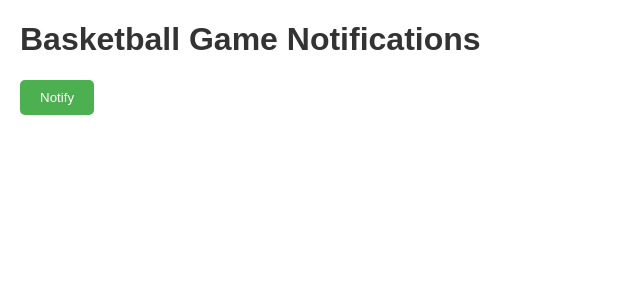
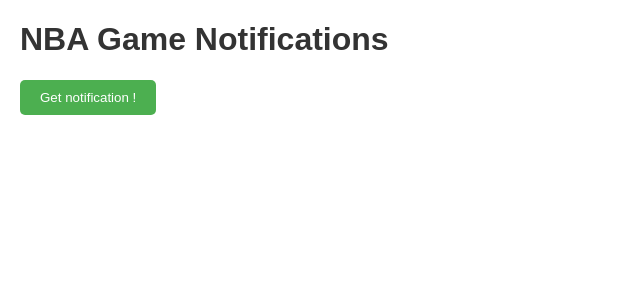
Before and after one commit to shady-15/NBA-project, a Flask app: page / in a window 1280 px wide. Shown: the top 300 px of the page, without its empty margins (0-640 px from the left). Run offline with Flask 3, Linux system fonts and the light colour scheme.

Commit message:
Update index.html

```diff
--- a/templates/index.html
+++ b/templates/index.html
@@ -39,10 +39,10 @@
     </style>
 </head>
 <body>
-    <h1>Basketball Game Notifications</h1>
+    <h1>NBA Game Notifications</h1>
 
     <form action="/send" method="get">
-        <button type="submit" class="notify-button">Notify</button>
+        <button type="submit" class="notify-button">Get notification !</button>
     </form>
 </body>
 </html>
```
